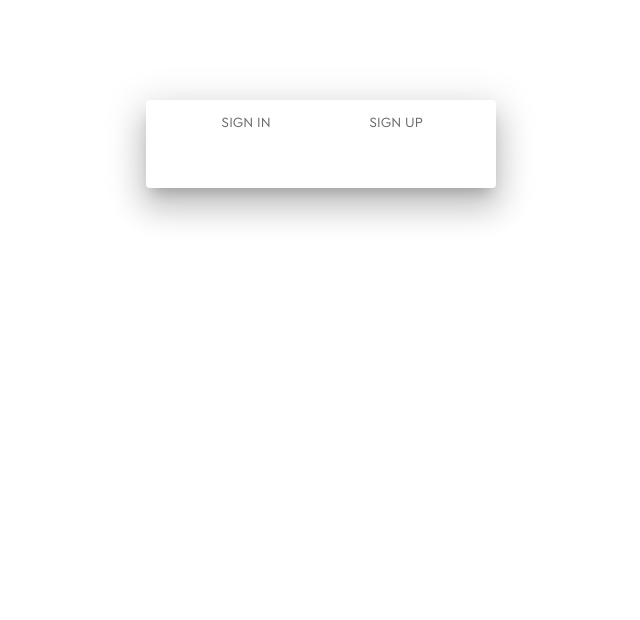
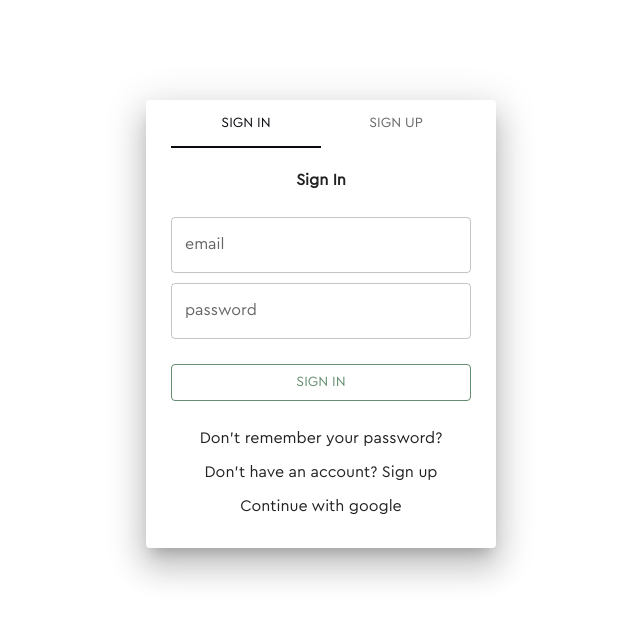
Before and after one commit to A-contract/a-contract-app, a Next.js app in the folder client/: page /auth in a window 1280 px wide. Shown: the top 620 px of the page, without its empty margins (319-959 px from the left). Built offline with nearby package versions, Linux system fonts and the light colour scheme.

Commit message:
create landpage

```diff
--- a/client/src/pages/auth.tsx
+++ b/client/src/pages/auth.tsx
@@ -4,12 +4,12 @@ import Tab from "@mui/material/Tab";
 import { Paper, Tabs } from "@mui/material";
 import SignIn from "@/components/auth/SignIn";
 import SignUp from "@/components/auth/SignUp";
-import { useState } from "react";
 import { useTypedSelector } from "@/hooks/useTypeSelector";
+import { useActions } from "@/hooks/useAction";
 
 const Auth = () => {
-  const activeFormId = useTypedSelector((state: any) => state.activeForm);
-  const [tabValue, setTabValue] = useState(activeFormId);
+  const activeFormId = useTypedSelector((state: any) => state.auth.activeFormId);
+  const { setActiveForm } = useActions();
   const tabs = [<SignIn />, <SignUp />];
 
   return (
@@ -31,9 +31,9 @@ const Auth = () => {
       >
         <Box>
           <Tabs
-            value={tabValue}
+            value={activeFormId}
             onChange={(e, newTabValue: any) => {
-              setTabValue(newTabValue);
+              setActiveForm(newTabValue);
             }}
           >
             <Tab label="Sign in" value={0} sx={{ width: "150px" }}></Tab>
@@ -48,7 +48,7 @@ const Auth = () => {
             padding: "20px",
           }}
         >
-          {tabs[tabValue]}
+          {tabs[activeFormId]}
         </Box>
       </Paper>
     </Box>
```
Also changed, not shown: client/src/components/home/header/DrawerMenu.tsx (+6 -5 lines), client/src/components/home/header/Header.tsx (+14 -6 lines).
